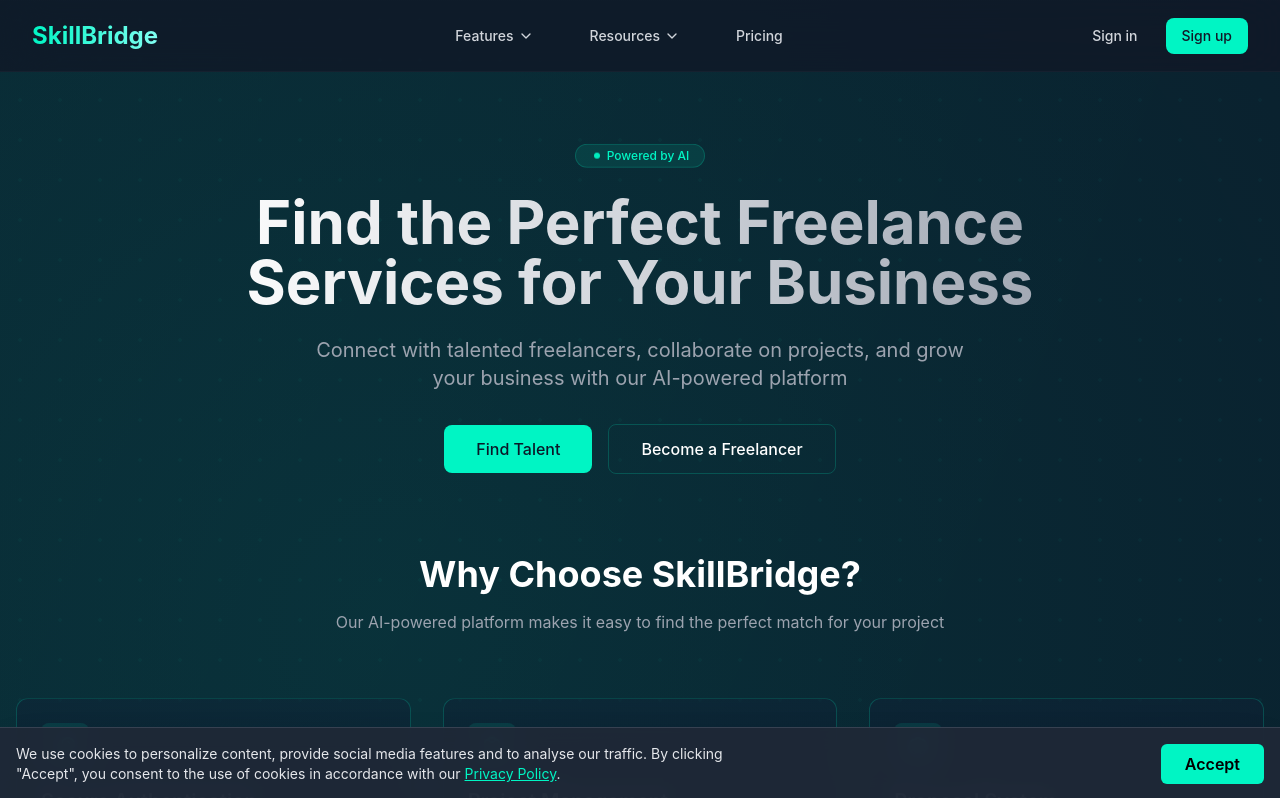
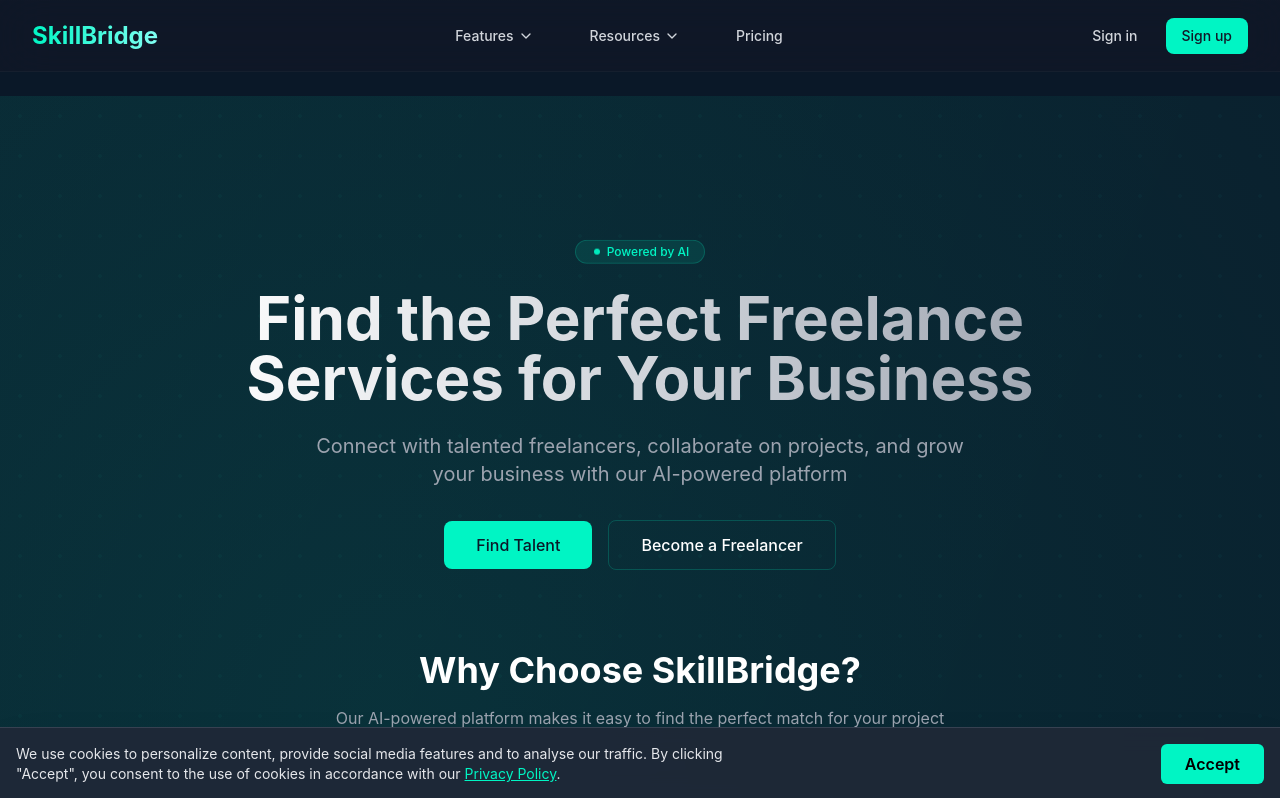
Before and after one commit to whomimohshukla/-Freelance-Marketplace--Project, a React (Vite) app in the folder Frontend/: page / in a window 1280 px wide. Shown: the top 798 px of the page. Built offline with nearby package versions, Linux system fonts and the light colour scheme.

Commit message:
billings settings

```diff
--- a/Frontend/src/App.tsx
+++ b/Frontend/src/App.tsx
@@ -8,7 +8,7 @@ function App() {
   return (
     <div className="flex flex-col min-h-screen bg-primary">
       <Navbar />
-      <main className="flex-grow">
+      <main className="flex-grow pt-24">
         <Outlet />
       </main>
       <Footer />
--- /dev/null
+++ b/Frontend/src/pages/Settings/BillingSettings.tsx
@@ -0,0 +1,10 @@
+const BillingSettings = () => {
+  return (
+    <div className="space-y-6 p-6 bg-gray-900/60 border border-gray-800 rounded-xl">
+      <h1 className="text-2xl font-bold text-white mb-4">Billing & Payments</h1>
+      <p className="text-gray-300">Manage your payment methods, invoices and payout settings here. (Placeholder)</p>
+    </div>
+  );
+};
+
+export default BillingSettings;
```
